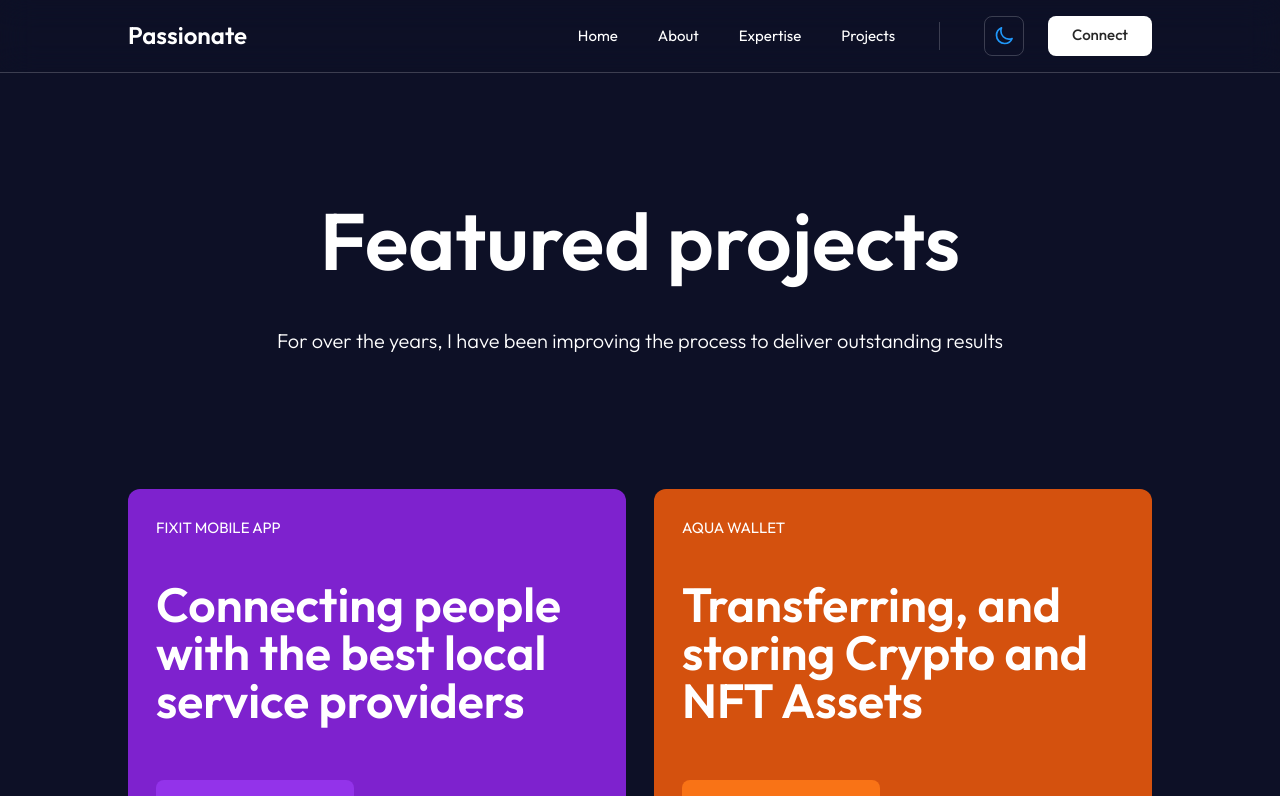
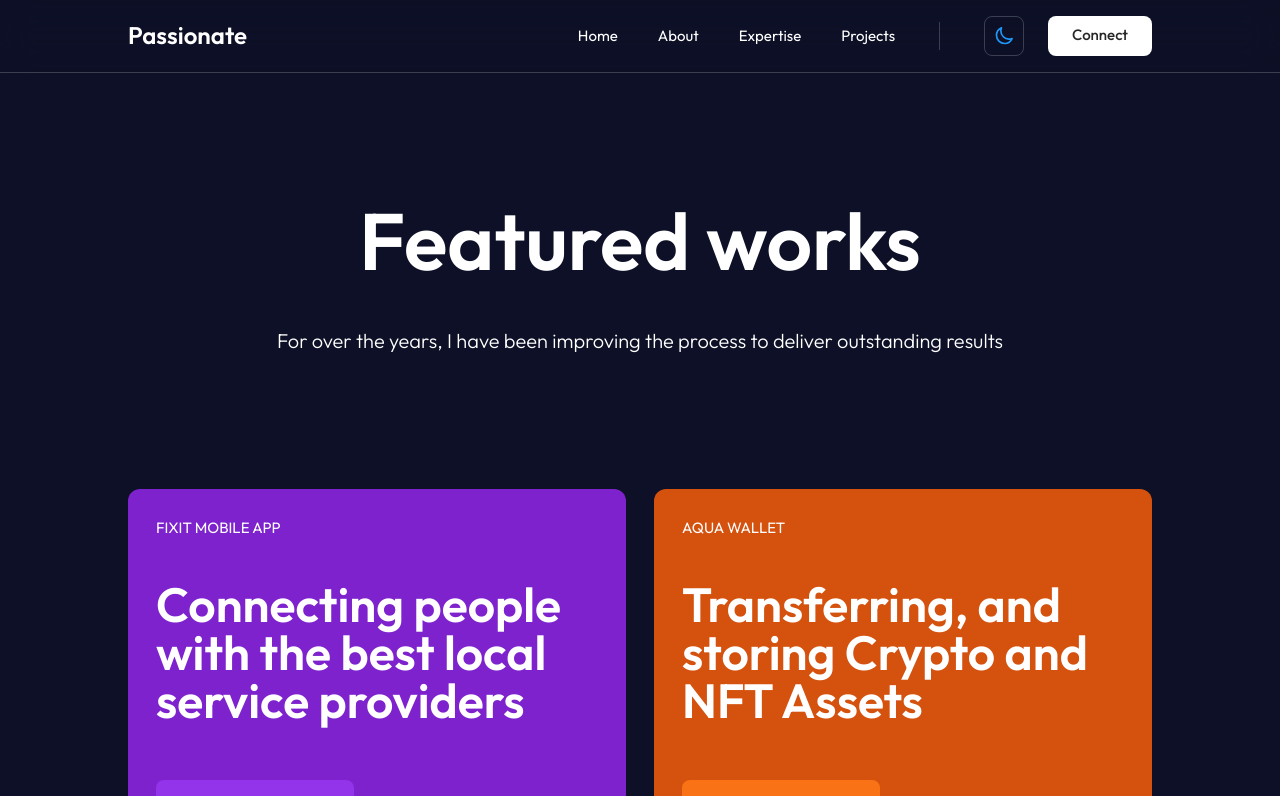
Before and after one commit to alif-firdaus/Passionate-React, a React (Create React App) app: page /projects in a window 1280 px wide. Shown: the top 796 px of the page. Built offline with nearby package versions, Linux system fonts and the light colour scheme.

Commit message:
Projects Page Title : changed

```diff
--- a/src/Components/Pages/Projects.jsx
+++ b/src/Components/Pages/Projects.jsx
@@ -23,10 +23,10 @@ const Projects = () => {
 			<div className="relative w-full h-auto pt-20 lg:pt-32 pb-44 lg:pb-64 px-sectionpxsm lg:px-sectionpxlg xl:px-sectionpxxl">
 				{/* Projects Title */}
 				<h1 className="text-5xl lg:text-[70px] xl:text-[80px] font-semibold text-center text-black md:text-6xl dark:text-white xl:px-10">
-					Featured projects
+					Featured works
 				</h1>
 
-				{/* Hero Description */}
+				{/* Projects Description */}
 				<div className="relative m-auto mt-5 lg:mt-10 md:px-16">
 					<p className="text-lg font-normal leading-7 text-center text-black lg:text-[20px] lg:leading-10 dark:font-light dark:text-white">
 						For over the years, I have been improving the process to
```
